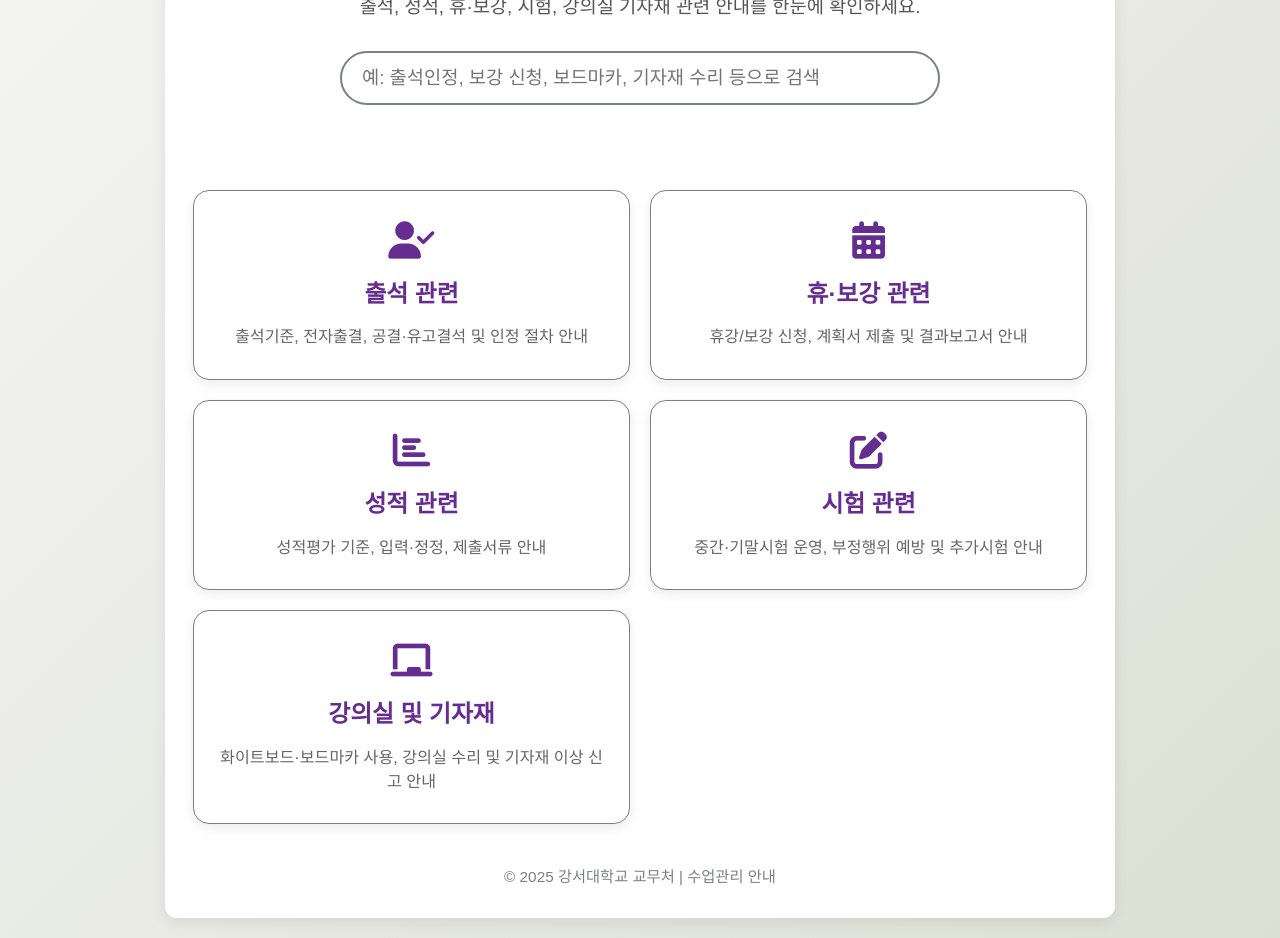
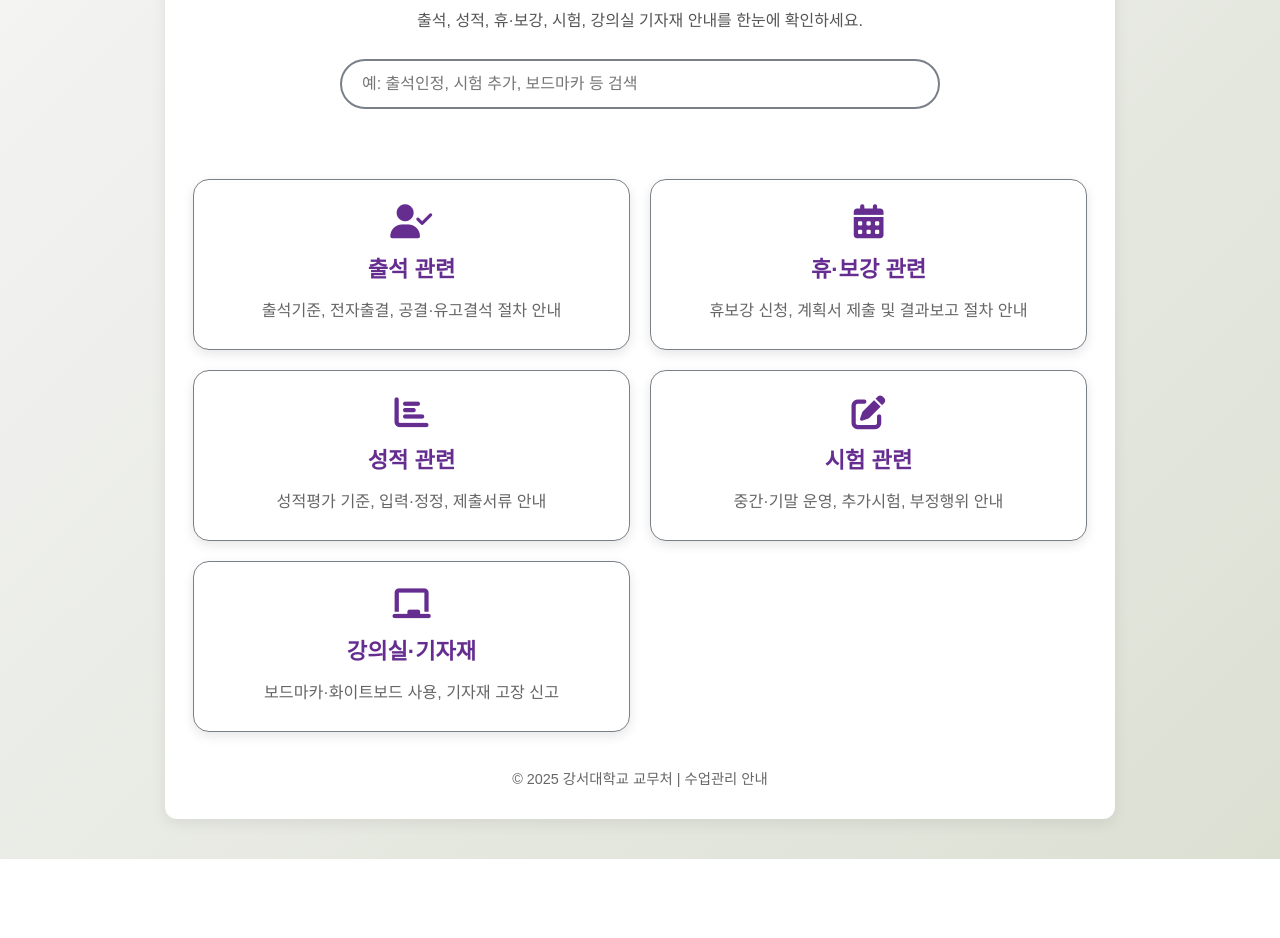
Before and after one commit to GSUKYOMU/GSUKyomu, a plain HTML site: page index.html in a window 1280 px wide. Shown: the part 161-1099 px from the top of the page. After the commit the page ends 1020 px from the top, so only its background shows below. Drawn offline with Linux system fonts and the light colour scheme.

Commit message:
Update index.html

```diff
--- a/index.html
+++ b/index.html
@@ -6,7 +6,9 @@
     <title>강서대학교 수업 문의 안내</title>
     <link rel="stylesheet" href="style.css">
     <link rel="stylesheet" href="https://cdnjs.cloudflare.com/ajax/libs/font-awesome/6.5.0/css/all.min.css">
+
     <style>
+        /* index 페이지 전용 스타일만 유지 */
         :root {
             --gsu-purple: #662D91;
             --gsu-black: #000000;
@@ -16,166 +18,146 @@
             --gsu-light-bg: #F5F5F5;
         }
 
-        * { margin: 0; padding: 0; box-sizing: border-box; }
-
         body {
-            font-family: 'Noto Sans KR', 'Malgun Gothic', sans-serif;
             background: linear-gradient(135deg, var(--gsu-light-bg) 0%, var(--gsu-warm-gray) 100%);
-            color: var(--gsu-black);
-            min-height: 100vh;
             padding: 20px;
         }
 
-        .container { max-width: 800px; margin: 0 auto; }
-
-        .header { text-align: center; padding: 30px 20px; }
-
+        .header { text-align: center; padding: 30px 10px; }
         .header h1 {
-            font-size: 2.2em;
+            font-size: 2em;
             font-weight: 700;
             color: var(--gsu-purple);
+            display: flex;
+            justify-content: center;
+            align-items: center;
+            gap: 10px;
             margin-bottom: 12px;
-            display: flex;
-            align-items: center;
-            justify-content: center;
-            gap: 10px;
         }
 
         .subtitle {
-            font-size: 1.1em;
+            font-size: 1rem;
             color: #555;
             max-width: 600px;
             margin: 0 auto;
-            line-height: 1.5;
         }
 
         .search-box {
-            margin: 30px auto 25px;
+            margin: 25px auto 15px;
             max-width: 600px;
         }
 
         #globalSearch {
             width: 100%;
             padding: 14px 20px;
-            font-size: 1.1em;
+            font-size: 1rem;
             border: 2px solid var(--gsu-silver);
             border-radius: 50px;
-            outline: none;
+            background: var(--gsu-white);
             transition: all 0.3s;
-            background: var(--gsu-white);
-            color: var(--gsu-black);
+        }
+        #globalSearch:focus {
+            border-color: var(--gsu-purple);
+            box-shadow: 0 0 0 3px rgba(102,45,145,0.15);
         }
 
-        #globalSearch:focus {
-            border-color: var(--gsu-purple);
-            box-shadow: 0 0 0 3px rgba(102, 45, 145, 0.15);
-        }
-
-        #searchResults { margin-top: 20px; }
-
         .search-result-item {
-            display: block;
+            background: #fff;
+            border-radius: 12px;
             padding: 16px;
             margin: 12px 0;
-            background: var(--gsu-white);
-            border-radius: 12px;
+            border-left: 4px solid var(--gsu-purple);
             text-decoration: none;
-            color: var(--gsu-black);
-            border-left: 4px solid var(--gsu-purple);
-            transition: all 0.25s ease;
+            color: #000;
+            transition: 0.25s;
             box-shadow: 0 2px 8px rgba(0,0,0,0.08);
         }
-
         .search-result-item:hover {
-            transform: translateY(-2px);
-            box-shadow: 0 4px 12px rgba(102, 45, 145, 0.15);
-            background: #f9f4ff;
+            transform: translateY(-3px);
+            background: #f8f3ff;
+            box-shadow: 0 4px 12px rgba(102,45,145,0.15);
         }
-
         .search-result-item strong {
+            font-size: 1.1rem;
+            color: var(--gsu-purple);
             display: flex;
             align-items: center;
             gap: 10px;
-            font-size: 1.15em;
-            margin-bottom: 6px;
-            color: var(--gsu-purple);
+        }
+        .search-result-item p {
+            font-size: 0.9rem;
+            color: #666;
+            margin-top: 4px;
         }
 
-        .search-result-item p {
-            margin: 0;
-            color: #666;
-            font-size: 0.95em;
-            line-height: 1.5;
-        }
-
-        .no-result { text-align: center; color: #888; padding: 20px; font-style: italic; }
+        .no-result { text-align: center; padding: 20px; color: #777; }
 
         .main-menu {
             display: grid;
             grid-template-columns: 1fr;
             gap: 20px;
-            margin-top: 30px;
+            margin-top: 25px;
         }
 
         @media (min-width: 600px) {
-            .main-menu { grid-template-columns: 1fr 1fr; }
+            .main-menu {
+                grid-template-columns: 1fr 1fr;
+            }
         }
 
         .menu-card {
-            display: flex;
-            flex-direction: column;
-            align-items: center;
-            justify-content: center;
-            padding: 30px 20px;
             background: var(--gsu-white);
             border-radius: 16px;
+            padding: 25px 20px;
+            border: 1px solid var(--gsu-silver);
             text-align: center;
             text-decoration: none;
             color: var(--gsu-black);
-            box-shadow: 0 4px 12px rgba(0,0,0,0.08);
+            box-shadow: 0 4px 12px rgba(0,0,0,0.1);
             transition: all 0.3s ease;
-            min-height: 180px;
-            border: 1px solid var(--gsu-silver);
         }
-
         .menu-card:hover {
-            transform: translateY(-6px);
-            box-shadow: 0 8px 20px rgba(102, 45, 145, 0.18);
+            transform: translateY(-5px);
+            box-shadow: 0 8px 20px rgba(102,45,145,0.18);
             border-color: var(--gsu-purple);
         }
 
         .menu-card i {
-            font-size: 2.2em;
-            margin-bottom: 16px;
+            font-size: 2em;
+            margin-bottom: 12px;
             color: var(--gsu-purple);
-            transition: transform 0.3s;
         }
 
-        .menu-card:hover i { transform: scale(1.15); }
-
         .menu-card h2 {
-            font-size: 1.4em;
+            font-size: 1.3em;
             font-weight: 700;
-            margin-bottom: 10px;
             color: var(--gsu-purple);
+            margin-bottom: 8px;
         }
 
         .menu-card p {
             font-size: 0.95em;
             color: #666;
-            line-height: 1.5;
         }
 
-        .footer { text-align: center; margin-top: 40px; color: var(--gsu-silver); font-size: 0.9em; }
+        .footer {
+            text-align: center;
+            color: #666;
+            margin-top: 35px;
+            font-size: 0.9rem;
+        }
     </style>
 </head>
+
 <body>
     <div class="container">
+
         <header class="header">
             <h1><i class="fas fa-graduation-cap"></i> 강서대학교 수업 문의 안내</h1>
-            <p class="subtitle">출석, 성적, 휴·보강, 시험, 강의실 기자재 관련 안내를 한눈에 확인하세요.</p>
+            <p class="subtitle">출석, 성적, 휴·보강, 시험, 강의실 기자재 안내를 한눈에 확인하세요.</p>
+
             <div class="search-box">
-                <input type="text" id="globalSearch" placeholder="예: 출석인정, 보강 신청, 보드마카, 기자재 수리 등으로 검색">
+                <input id="globalSearch" type="text" placeholder="예: 출석인정, 시험 추가, 보드마카 등 검색">
             </div>
         </header>
 
@@ -185,13 +167,13 @@
             <a href="attendance.html" class="menu-card">
                 <i class="fas fa-user-check"></i>
                 <h2>출석 관련</h2>
-                <p>출석기준, 전자출결, 공결·유고결석 및 인정 절차 안내</p>
+                <p>출석기준, 전자출결, 공결·유고결석 절차 안내</p>
             </a>
 
             <a href="adjust.html" class="menu-card">
                 <i class="fas fa-calendar-alt"></i>
                 <h2>휴·보강 관련</h2>
-                <p>휴강/보강 신청, 계획서 제출 및 결과보고서 안내</p>
+                <p>휴보강 신청, 계획서 제출 및 결과보고 절차 안내</p>
             </a>
 
             <a href="score.html" class="menu-card">
@@ -203,13 +185,13 @@
             <a href="exam.html" class="menu-card">
                 <i class="fas fa-pen-to-square"></i>
                 <h2>시험 관련</h2>
-                <p>중간·기말시험 운영, 부정행위 예방 및 추가시험 안내</p>
+                <p>중간·기말 운영, 추가시험, 부정행위 안내</p>
             </a>
 
             <a href="facility.html" class="menu-card">
                 <i class="fas fa-chalkboard"></i>
-                <h2>강의실 및 기자재</h2>
-                <p>화이트보드·보드마카 사용, 강의실 수리 및 기자재 이상 신고 안내</p>
+                <h2>강의실·기자재</h2>
+                <p>보드마카·화이트보드 사용, 기자재 고장 신고</p>
             </a>
         </main>
 
```
